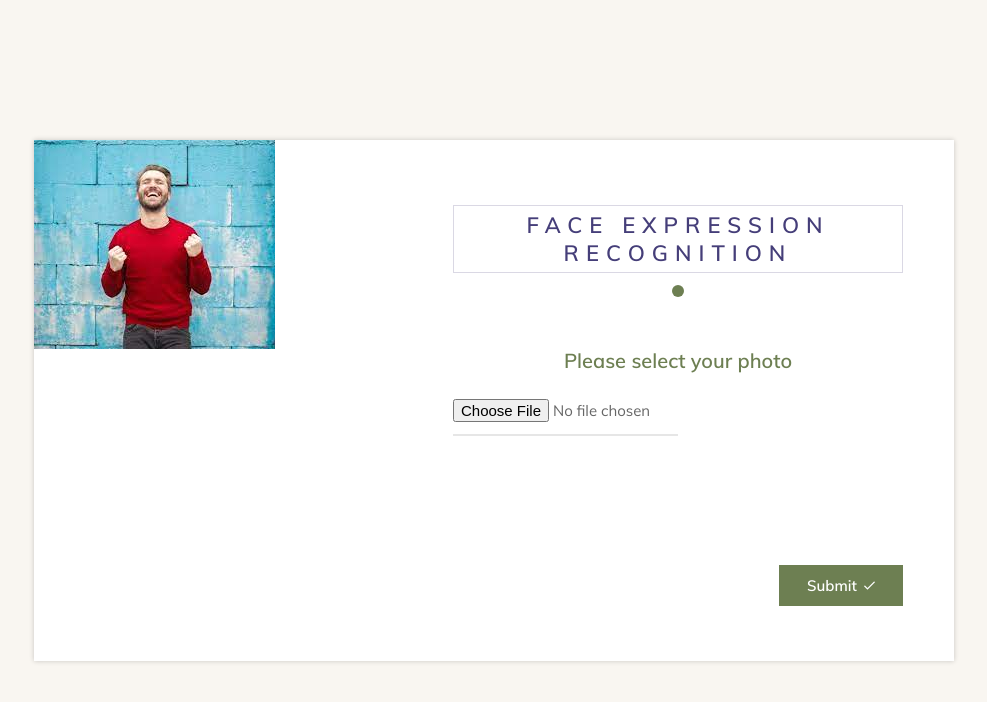
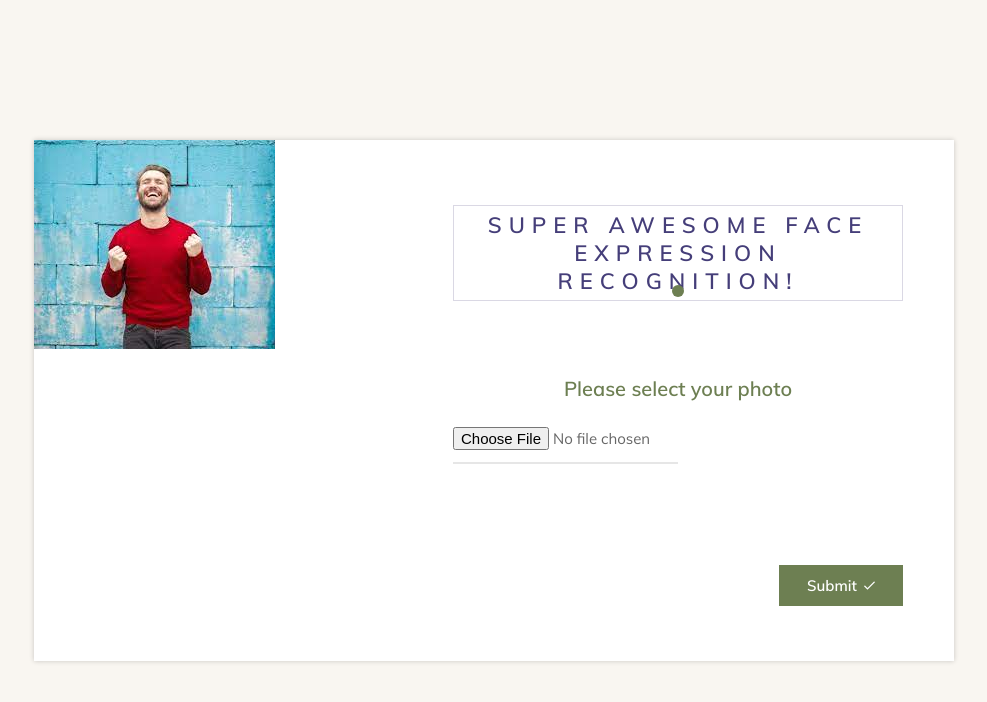
Before and after one commit to chooyee/mooddetectorjs, a website: page views/index.html in a window 1280 px wide. Shown: the whole page, without its empty margins (146-1133 px from the left). Drawn offline with nearby package versions, Linux system fonts and the light colour scheme; files that its build step writes are made by us from their sources; no server answers; files whose address does not match are found by name.

Commit message:
update title

```diff
--- a/views/index.html
+++ b/views/index.html
@@ -29,7 +29,7 @@
 						</div>
 						<div class="form-content" >
 							<div class="form-header">
-								<h3>Face Expression Recognition</h3>
+								<h3>Super Awesome Face Expression Recognition!</h3>
 							</div>
 							<p>Please select your photo</p>
 							<div class="form-row">
```
